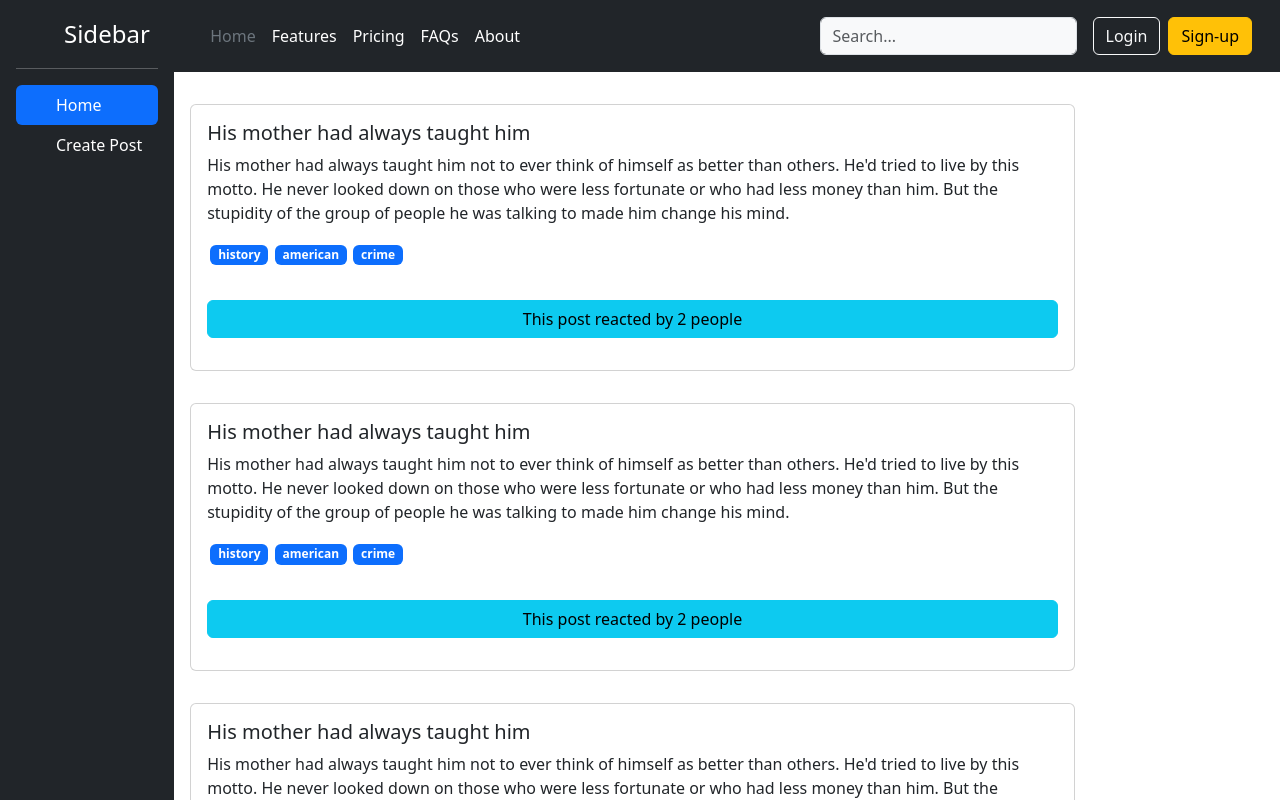
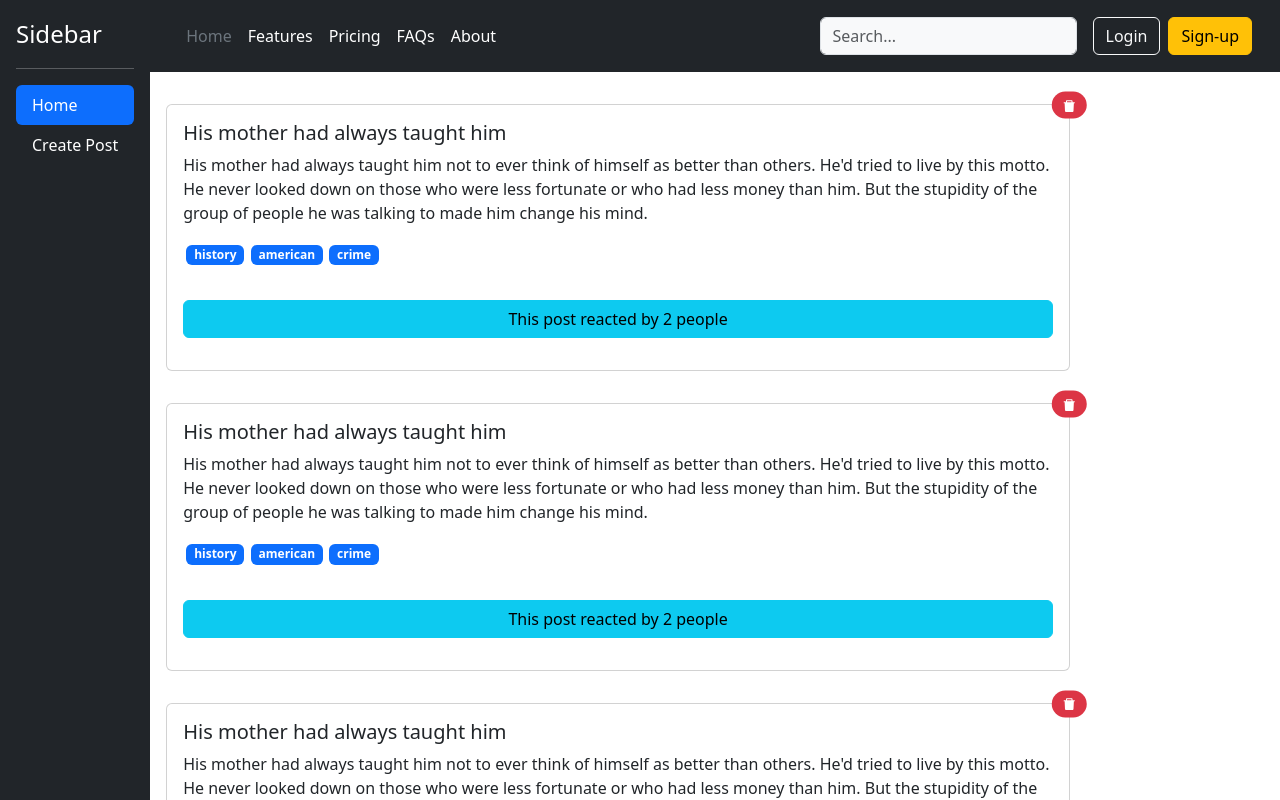
Before and after one commit to tech-deepakk/Social-Thought-App, a React (Vite) app: page / in a window 1280 px wide. Shown: the top 800 px of the page. Built offline with nearby package versions, Linux system fonts and the light colour scheme.

Commit message:
import react icons and add it

```diff
--- a/package.json
+++ b/package.json
@@ -12,7 +12,8 @@
   "dependencies": {
     "bootstrap": "^5.3.3",
     "react": "^18.2.0",
-    "react-dom": "^18.2.0"
+    "react-dom": "^18.2.0",
+    "react-icons": "^5.0.1"
   },
   "devDependencies": {
     "@types/react": "^18.2.66",
--- a/src/components/Post.jsx
+++ b/src/components/Post.jsx
@@ -1,8 +1,18 @@
-function Post({item}) {
+import { AiFillDelete } from "react-icons/ai";
+
+function Post({ item }) {
   return (
     <div className="card post-card " style={{ maxWidth: "80%" }}>
       <div className="card-body ">
-        <h5 className="card-title">{item.title}</h5>
+        <h5 className="card-title">
+          {item.title}
+          <span
+            className="position-absolute top-0 start-100 translate-middle badge  rounded-pill bg-danger"
+            onClick={() => deleteOnClick(item.userId)}
+          >
+            <AiFillDelete />
+          </span>
+        </h5>
         <p className="card-text">{item.body}</p>
 
         {item.tags.map((tag) => (
--- a/src/components/SideBar.jsx
+++ b/src/components/SideBar.jsx
@@ -5,9 +5,6 @@
         href="/"
         className="d-flex align-items-center mb-3 mb-md-0 me-md-auto text-white text-decoration-none"
       >
-        <svg className="bi pe-none me-2" width="40" height="32">
-          <use xlinkHref="#bootstrap"></use>
-        </svg>
         <span className="fs-4">Sidebar</span>
       </a>
       <hr />
@@ -18,9 +15,6 @@
             className={`nav-link ${selectTab == "Home" && "active"} text-white`}
             aria-current="page"
           >
-            <svg className="bi pe-none me-2" width="16" height="16">
-              <use xlinkHref="#home"></use>
-            </svg>
             Home
           </a>
         </li>
@@ -31,9 +25,6 @@
               selectTab == "Create Post" && "active"
             } text-white`}
           >
-            <svg className="bi pe-none me-2" width="16" height="16">
-              <use xlinkHref="#speedometer2"></use>
-            </svg>
             Create Post
           </a>
         </li>
```
Also changed, not shown: src/store/post-store.jsx (added), 1 other file (tests, documents, lock files or other folders).
